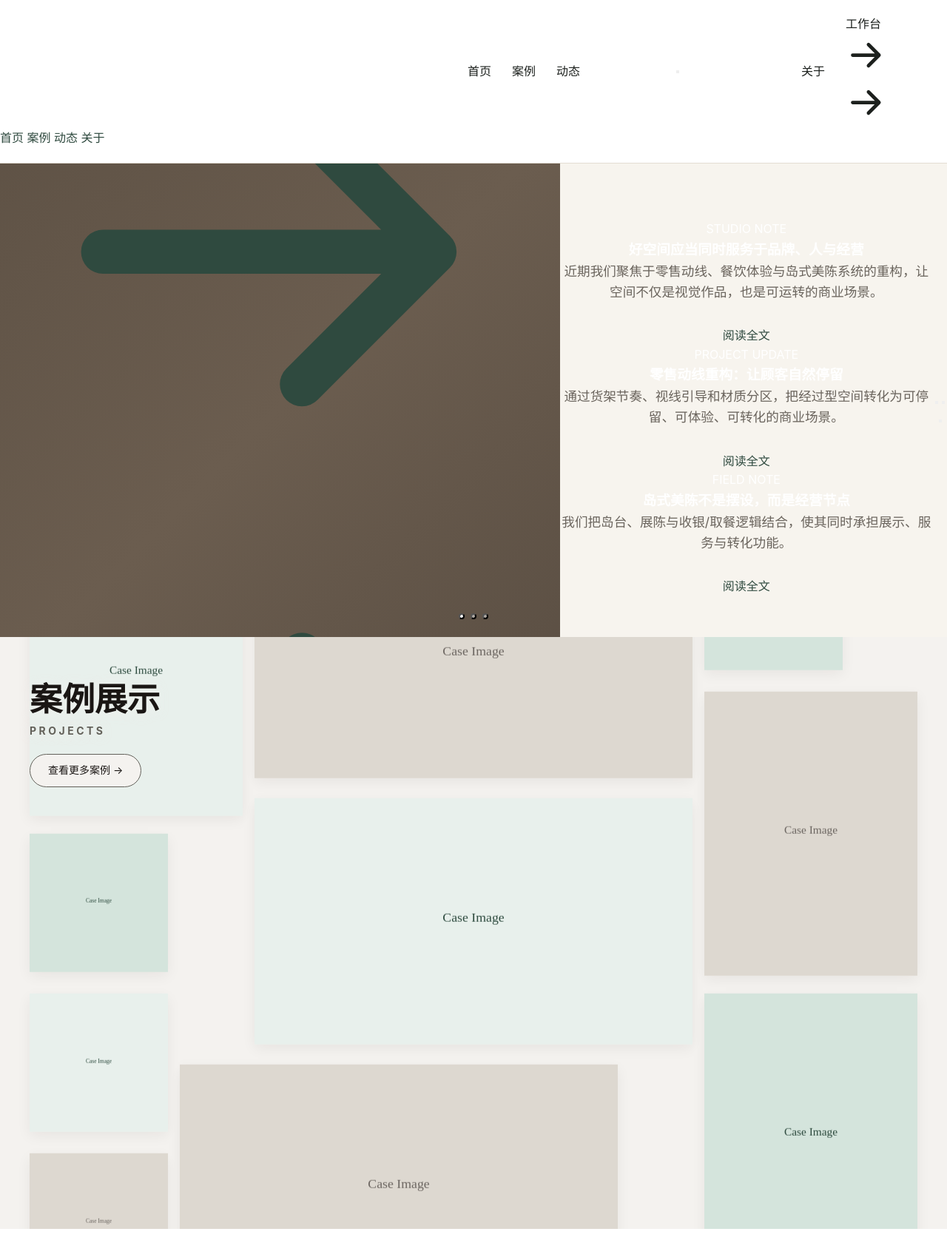
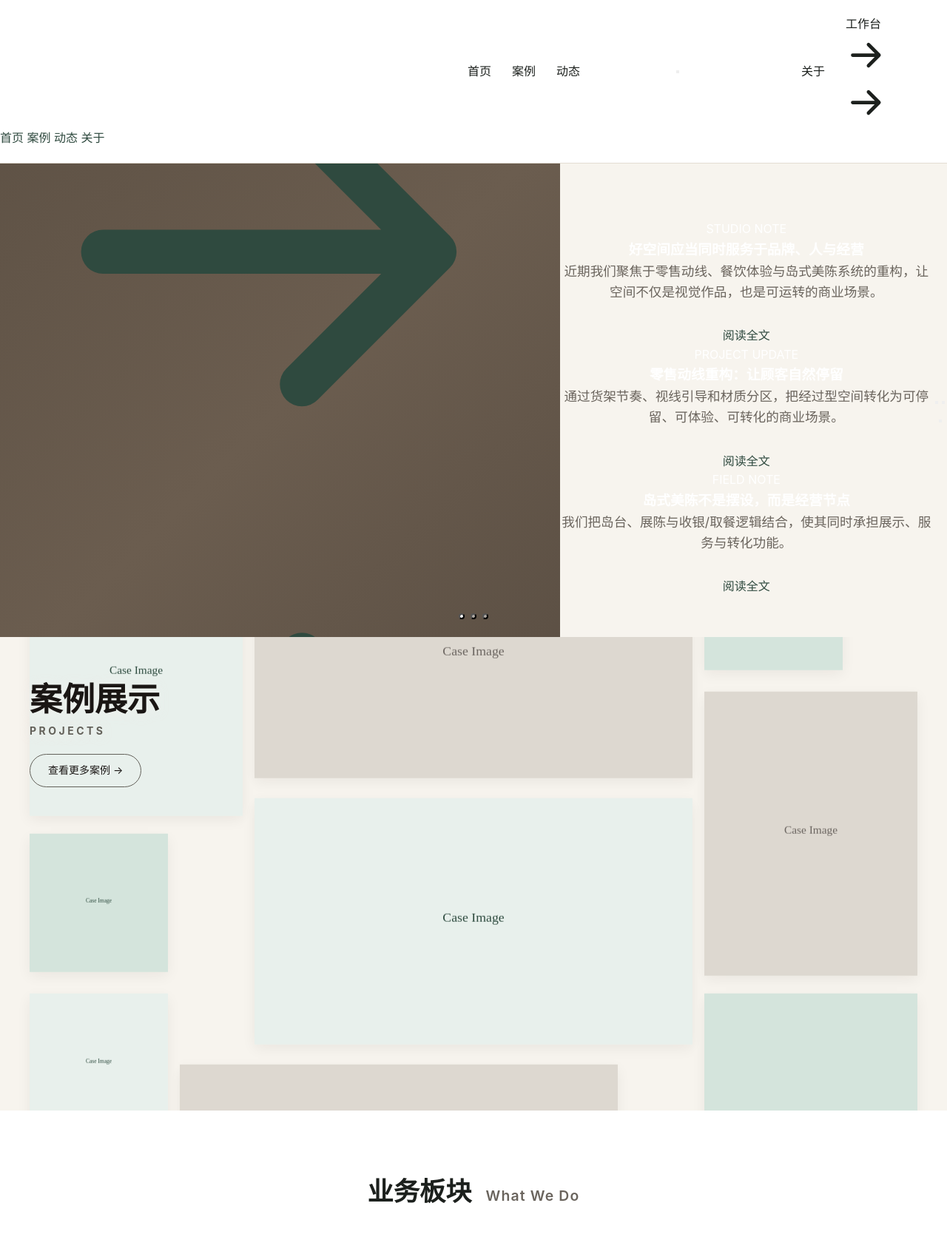
Before and after one commit to 86loozooy-svg/bimuyu-os, a FastAPI app: page / in a window 1280 px wide; the page is wider, and only the part inside the window is pictured. Shown: the top 1676 px of that part at 74% size. Run offline with FastAPI, Linux system fonts and the light colour scheme; data comes from the database, SQL or seed files in the repository; some libraries are stand-ins or nearby versions; grey boxes are pictures that could not be loaded.

Commit message:
案例展示收视觉占比：100vh整屏改为clamp(540px,80vh,720px)适中高度+透明背景融入页面流，保留网格墙与滚轮交互

```diff
--- a/static/css/case_layout.css
+++ b/static/css/case_layout.css
@@ -17,13 +17,13 @@
   --case-gap: 16px;
 }
 
-/* ===== 外层容器：整屏 ===== */
+/* ===== 外层容器：适中高度，融入页面流（不再全屏 100vh 接管） ===== */
 .case-showcase {
   position: relative;
   width: 100%;
-  height: 100vh;
+  height: clamp(540px, 80vh, 720px);   /* 适中高度：比整屏克制，仍是完整展示区块 */
   overflow: hidden;
-  background: var(--case-bg);
+  background: transparent;             /* 融入页面底色，不做独立色块 */
 }
 
 /* ===== 右侧滚动区（底层，整面网格墙） ===== */
@@ -129,7 +129,7 @@
   text-decoration: none;
   border-radius: 100px;
   font-size: 14px;
-  background: var(--case-bg);
+  background: transparent;
   transition: all .3s ease;
 }
 .case-more:hover {
@@ -139,7 +139,7 @@
 
 /* ===== 移动端：左标题置顶，网格降为 6 列（比例同除以 2），整墙改为原生滚动 ===== */
 @media (max-width: 768px) {
-  .case-showcase { height: auto; min-height: 100vh; }
+  .case-showcase { height: auto; min-height: 68vh; }
   .case-title {
     position: relative;
     width: 100%;
```
